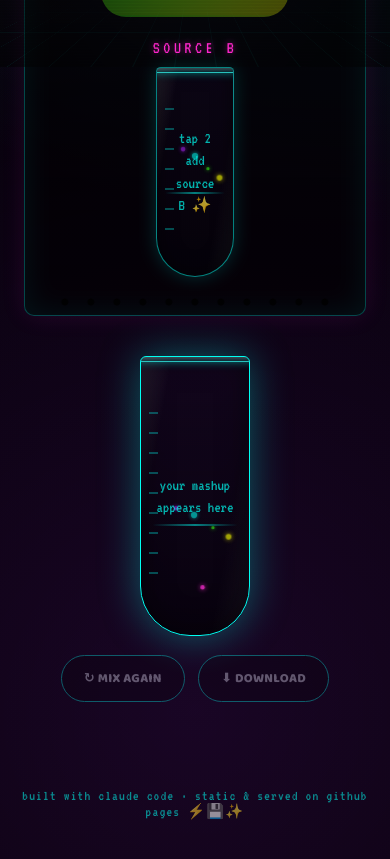
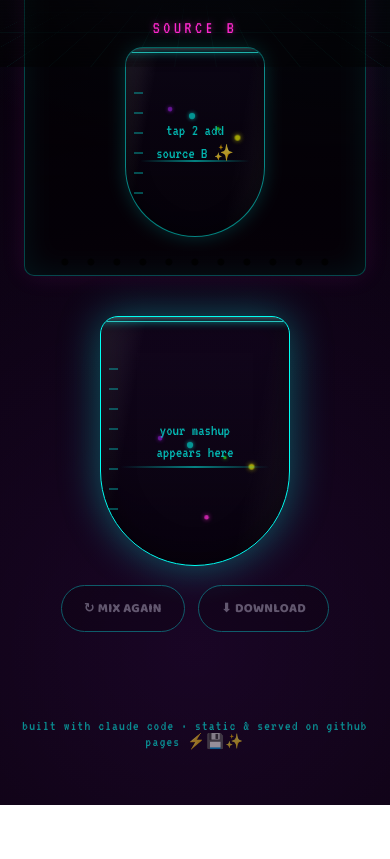
Before and after one commit to projectionheart/cybertwee-mixer, a plain HTML site: page index.html in a window 390 px wide. Shown: the part 777-1636 px from the top of the page. After the commit the page ends 1582 px from the top, so only its background shows below. Drawn offline with nearby package versions, Linux system fonts and the light colour scheme.

Commit message:
make test tubes bigger and rounder
Widen the tube silhouette back up (100px -> 190px main, 140px ->
260px result) and switch the bottom-corner radii to calc(tube-w / 2)
so the rounded bottom always scales with width automatically at
any breakpoint, instead of a fixed px value tuned for the old
narrow shape.

Co-Authored-By: Claude Sonnet 5 <noreply@anthropic.com>

```diff
--- a/style.css
+++ b/style.css
@@ -214,8 +214,8 @@ main.lab {
 }
 
 .tube-slot {
-  --tube-w: 100px;
-  --tube-h: 280px;
+  --tube-w: 190px;
+  --tube-h: 260px;
   display: flex;
   flex-direction: column;
   align-items: center;
@@ -233,12 +233,15 @@ main.lab {
   text-shadow: 0 0 6px rgba(255, 47, 214, 0.6);
 }
 
-/* realistic test-tube silhouette: narrow cylinder, true rounded bottom */
+/* big, round glass silhouette: bottom radius always matches half the tube's width */
 .tube {
   width: var(--tube-w);
   height: var(--tube-h);
   position: relative;
-  border-radius: 6px 6px 50px 50px / 6px 6px 50px 50px;
+  border-top-left-radius: 18px;
+  border-top-right-radius: 18px;
+  border-bottom-left-radius: calc(var(--tube-w) / 2);
+  border-bottom-right-radius: calc(var(--tube-w) / 2);
   border: 1.5px solid rgba(0, 255, 242, 0.5);
   background:
     linear-gradient(100deg, rgba(255, 255, 255, 0.1) 0%, transparent 20%, transparent 75%, rgba(255, 255, 255, 0.05) 100%),
@@ -449,8 +452,8 @@ button:disabled {
 }
 
 .result-tube {
-  --tube-w: 140px;
-  --tube-h: 360px;
+  --tube-w: 260px;
+  --tube-h: 340px;
   border: 1.5px solid var(--cyan);
   box-shadow: 0 0 40px rgba(0, 255, 242, 0.35), inset 0 0 30px rgba(0, 0, 0, 0.5);
 }
@@ -535,8 +538,8 @@ footer {
 
 @media (max-width: 640px) {
   .tube-row { gap: 1.4rem; }
-  .tube-slot { --tube-w: 78px; --tube-h: 210px; }
-  .result-tube { --tube-w: 110px; --tube-h: 280px; }
+  .tube-slot { --tube-w: 140px; --tube-h: 190px; }
+  .result-tube { --tube-w: 190px; --tube-h: 250px; }
 }
 
 @media (prefers-reduced-motion: reduce) {
```
